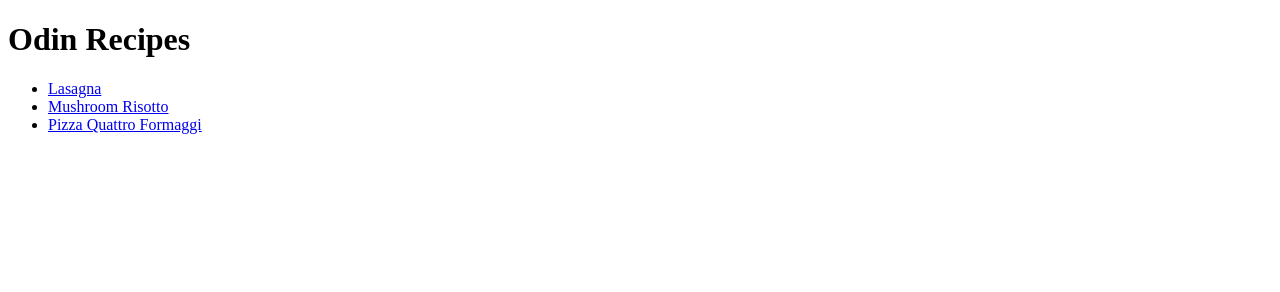
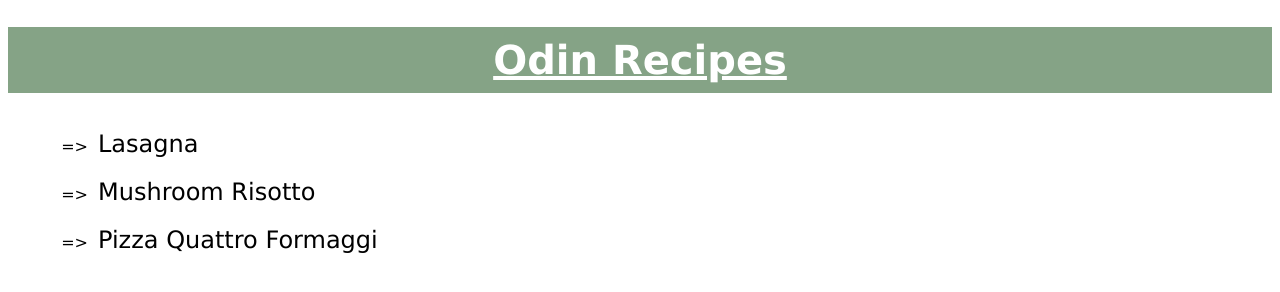
Before and after one commit to JK1905/odin_recipes, a plain HTML site: page index.html in a window 1280 px wide. Drawn offline with Linux system fonts and the light colour scheme.

```diff
--- a/index.html
+++ b/index.html
@@ -3,14 +3,15 @@
   <head>
     <meta charset="UTF-8">
     <title>Odin Recipes</title>
+    <link rel="stylesheet" href="style.css">
   </head>
 
   <body>
     <h1>Odin Recipes</h1>
     <ul class="recipe-links">
-      <li><a href="../odin_recipes/recipes/lasagna.html" >Lasagna</a></li>
-      <li><a href="../odin_recipes/recipes/mushroom_risotto.html " >Mushroom Risotto</a></li>
-      <li><a href="../odin_recipes/recipes/pizza.html" >Pizza Quattro Formaggi</a></li>
+      <li class="recipe"><a href="recipes/lasagna.html" >Lasagna</a></li>
+      <li class="recipe"><a href="recipes/mushroom_risotto.html " >Mushroom Risotto</a></li>
+      <li class="recipe"><a href="recipes/pizza.html" >Pizza Quattro Formaggi</a></li>
     </ul>
     <p></p>
   </body>
--- a/style.css
+++ b/style.css
@@ -1,4 +1,35 @@
-.recipe-links {
-    font-size: 240px;
+body {
+    font-family: Verdana, Geneva, Tahoma, sans-serif;
+}
+
+h1 {
+    font-size: 40px;
+    background-color: rgb(133, 163, 134);
+    color: white;
+    padding: 10px;
+    text-align: center;
+    text-decoration: underline;
+}
+
+.recipe {
+    padding: 10px;
+    list-style-type: "=>";
+    margin-left: 40px;
+}
+
+.recipe-links a:link{
+    font-size: 24px;
     color: black;
+    text-decoration: none;
 }
+
+.recipe-links a:visited{
+    font-size: 24px;
+    color: rgb(105, 122, 146);
+    text-decoration: none;
+}
+
+.recipe-links a:hover {
+  color: rgb(105, 122, 146);
+  text-decoration: none;
+}
```
Also changed, not shown: img/23600-worlds-best-lasagna-DDMFS-4x3-1196-24c5401652934ffb96d3d94bc9fbe2d7.jpg (added), img/23600-worlds-best-lasagna-DDMFS-4x3-1196-24c5401652934ffb96d3d94bc9fbe2d7.webp (added).
